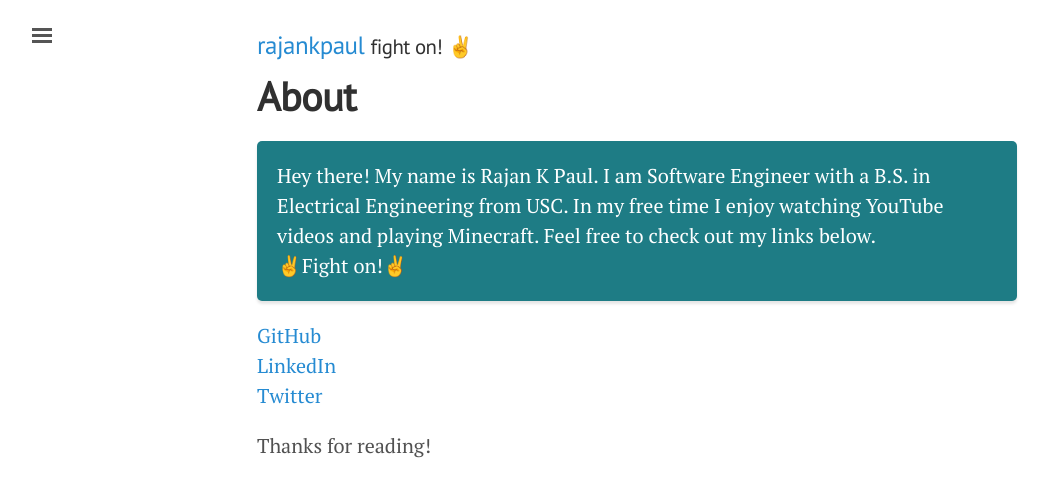
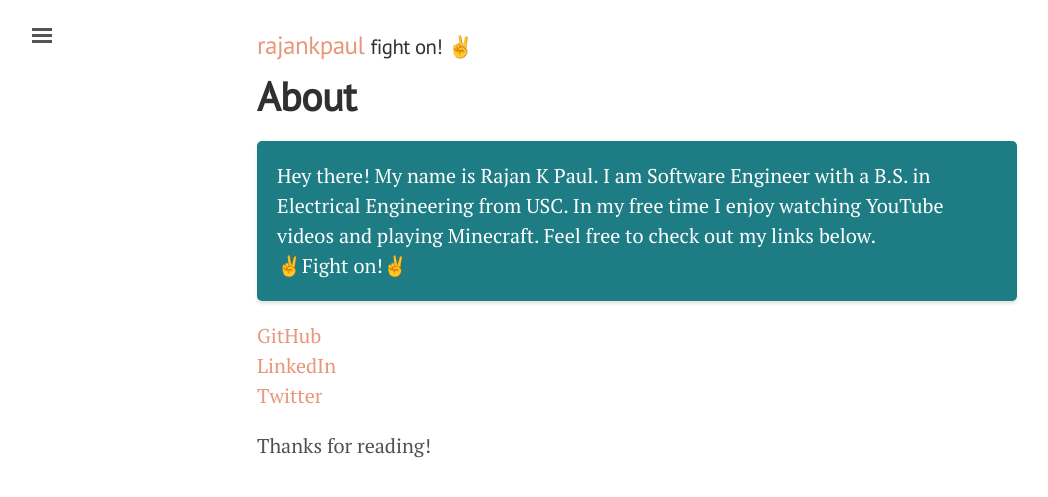
Before and after one commit to rajankpaul/rajankpaul.github.io, a Jekyll site: the page built from about.md, in a window 1280 px wide. Shown: the top 497 px of the page, without its empty margins (3-1051 px from the left). Built offline with Jekyll 4.4.1, drawn with Linux system fonts in a browser that asks for light colours.

Commit message:
Update page.html

```diff
--- a/_layouts/page.html
+++ b/_layouts/page.html
@@ -1,7 +1,7 @@
 ---
 layout: default
 ---
-
+<body class="theme-base-09">
 <div class="page">
   <h1 class="page-title">{{ page.title }}</h1>
   {{ content }}
```
